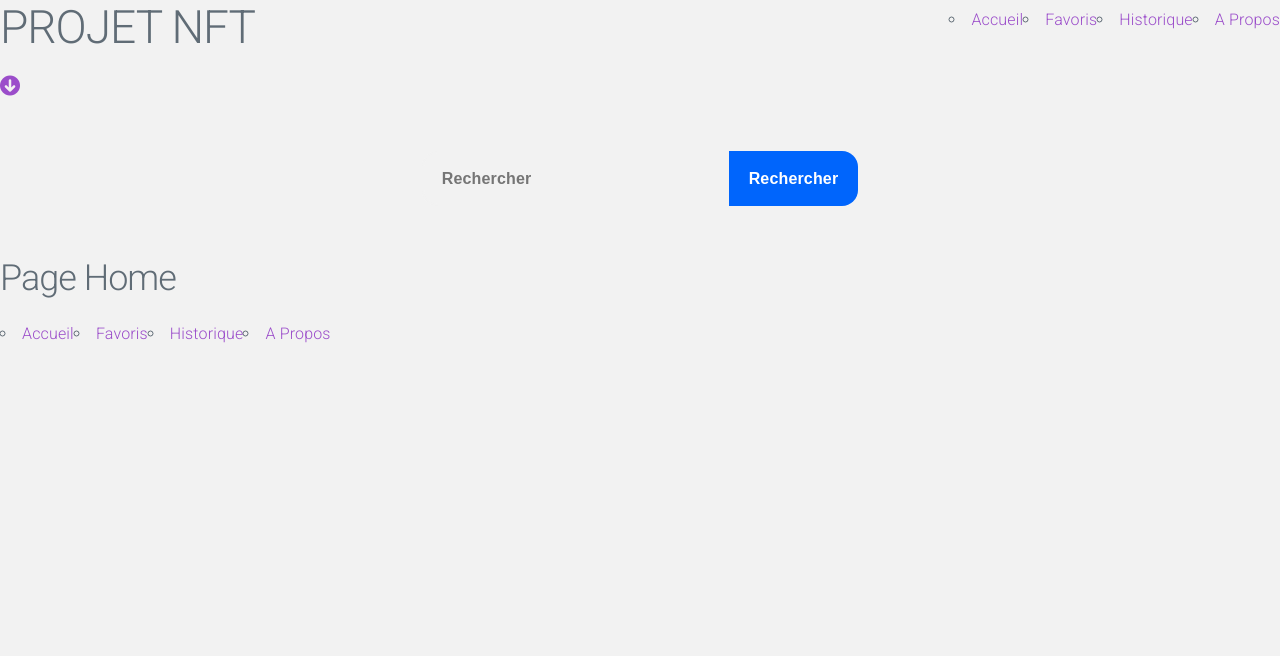
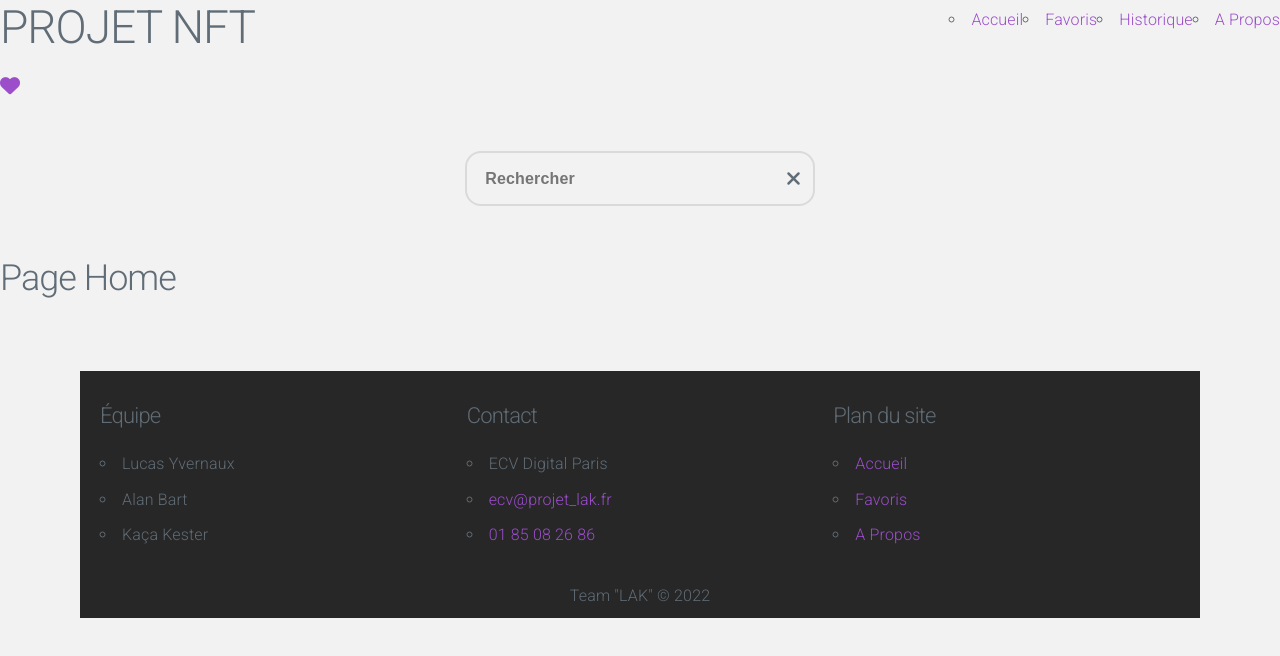
Before and after one commit to lucasYvernaux/ecv-JavaScript, a plain HTML site: page project/views/test.html in a window 1280 px wide. Drawn offline with nearby package versions, Linux system fonts and the light colour scheme; no server answers.

Commit message:
SEARCHHHHHHHHHHHHHHHHH

```diff
--- a/project/scripts/functions.js
+++ b/project/scripts/functions.js
@@ -103,6 +103,38 @@ nft.createListNft = (listNft,parent) => {
 
     })
 }
+
+nft.search = () => {
+    const input = document.querySelector("#searchBar input");
+    const clearSearch = document.querySelector("#clearSearch");
+    const card = document.querySelectorAll(".card");
+
+    input.addEventListener('keyup', function() {
+
+        const filter = input.value.toUpperCase();
+        const nftName = document.querySelectorAll(".details p");
+
+        nftName.forEach(element => {
+            el = element.closest(".card");
+            txtValue = element.textContent || element.innerText;
+
+            if (txtValue.toUpperCase().includes(filter)) {
+                el.style.display = "";
+            } else {
+                el.style.display = "none";
+            }
+        });
+
+        clearSearch.addEventListener('click', function() {
+            input.value = '';
+            card.forEach(element => {
+                element.style.display = "";
+            })
+        });
+
+    })
+}
+
 
 /*nft.addFav = () => {
     const like = document.querySelectorAll('.card i');
--- a/project/scripts/route.js
+++ b/project/scripts/route.js
@@ -43,6 +43,7 @@ window.addEventListener('DOMContentLoaded',(event) => {
         const titreMain = nft.createElement('h2','Page Home',{},myDiv);
         myDiv.append(titreMain);
         nft.initData();
+        nft.search();
         return myDiv;
     })
 
@@ -65,6 +66,7 @@ window.addEventListener('DOMContentLoaded',(event) => {
         myDiv.innerHTML = "";
 
         const titreMain = nft.createElement('h2','Ma Page Favoris', {},myDiv);
+        const localStock = JSON.parse(localStorage.getItem('listFav')) ? JSON.parse(localStorage.getItem('listFav')) : []
 
         const divListAttribut = {
             'style':'display: grid;' +
@@ -115,6 +117,16 @@ window.addEventListener('DOMContentLoaded',(event) => {
 
         return myDiv;
     });
+
+    template('template-Recherche', () => {
+        myDiv.innerHTML = "";
+
+        const titreMain = nft.createElement('h2','Page Home',{},myDiv);
+        myDiv.append(titreMain);
+        nft.initData();
+        return myDiv;
+    });
+
     template('template-detail', () => {
         myDiv.innerHTML = "";
 
@@ -455,6 +467,7 @@ window.addEventListener('DOMContentLoaded',(event) => {
     route('/nft/detail', 'template-detail');
     route('/Historique', 'template-Historique');
     route('/notFound', 'template-NotFound');
+
 });
 
 window.addEventListener('load', router);
--- a/project/scripts/scripts.js
+++ b/project/scripts/scripts.js
@@ -10,7 +10,6 @@ window.addEventListener('DOMContentLoaded', (event) => {
 
 nft.body = document.querySelector('#app')
 nft.initData();
-
 
 
     async function requestAPi() {
--- a/project/views/style.css
+++ b/project/views/style.css
@@ -5,7 +5,7 @@
 :root {
     --main-color: #0065fc;
     --main-color-bg: #deebff;
-    --grey: #f2f2f2;
+    --grey: #dadada;
 }
 
 html {
@@ -51,11 +51,8 @@ i {
     padding: 15px 20px;
 }
 
-#searchBar .button {
-    all: unset;
-    background-color: var(--main-color);
-    color: white;
-    padding: 15px 20px;
+#clearSearch {
+    margin: 0 15px;
 }
 
 .layout {
@@ -103,8 +100,25 @@ i {
 
 .card i.like {
     font-weight: 900;
+    color: red;
 }
 
 .card .details {
     padding: 10px;
 }
+
+
+/* Footer */
+
+footer {
+    margin-top: 50px !important;
+    background-color: #272727;
+    padding-top: 30px !important;
+    padding-bottom: 10px !important;
+}
+
+.copyright {
+    text-align: center;
+    margin-top: 10px !important;
+    margin: 0px;
+}
--- a/project/views/test.html
+++ b/project/views/test.html
@@ -31,13 +31,14 @@
             </ul>
         </nav>
         <a href="#main">
-            <i class="fa-solid fa-circle-arrow-down"></i>
+            <!-- <i class="fa-solid fa-circle-arrow-down"></i> -->
+            <i class="fa-solid fa-heart"></i>
         </a>
     </header>
     <main id="main">
         <form id="searchBar">
             <input type="search" name="search" placeholder="Rechercher">
-            <button class="button">Rechercher</button>
+            <i id="clearSearch" class="fa-solid fa-xmark"></i>
         </form>
         <section id="app">
 
@@ -45,15 +46,37 @@
 
         </section>
     </main>
-    <footer>
-        <nav>
-            <ul style="display: flex" class="float-left">
-                <li><a title="page accueil" href="#/">Accueil</a></li>
-                <li><a title="page favoris nft" href="#/Favoris">Favoris</a></li>
-                <li><a title="page historique" href="#/Historique">Historique</a></li>
-                <li><a title="page contact" href="#/Contact">A Propos</a></li>
-            </ul>
-        </nav>
+
+    <footer class="container">
+        <div class="row">
+            <div class="column">
+                <h4>Équipe</h3>
+                <ul>
+                    <li>Lucas Yvernaux</li>
+                    <li>Alan Bart</li>
+                    <li>Kaça Kester</li>
+                </ul>
+            </div>
+            <div class="column">
+                <h4>Contact</h3>
+                <ul>
+                    <li>ECV Digital Paris</li>
+                    <li><a href="mailto:ecv@projet_lak.fr">ecv@projet_lak.fr</a></li>
+                    <li><a href="tel:0185082686">01 85 08 26 86</a></li>
+                </ul>
+            </div>
+            <div class="column">
+                <h4>Plan du site</h3>
+                <ul>
+                    <li><a title="page accueil" href="#/">Accueil</a></li>
+                    <li><a title="page favoris nft" href="#/Favoris">Favoris</a></li>
+                    <li><a title="page contact" href="#/Contact">A Propos</a></li>
+                </ul>
+            </div>
+        </div>
+        <div class="container">
+            <p class="copyright">Team "LAK" © 2022</p>
+        </div>
     </footer>
     </body>
 </html>
```
